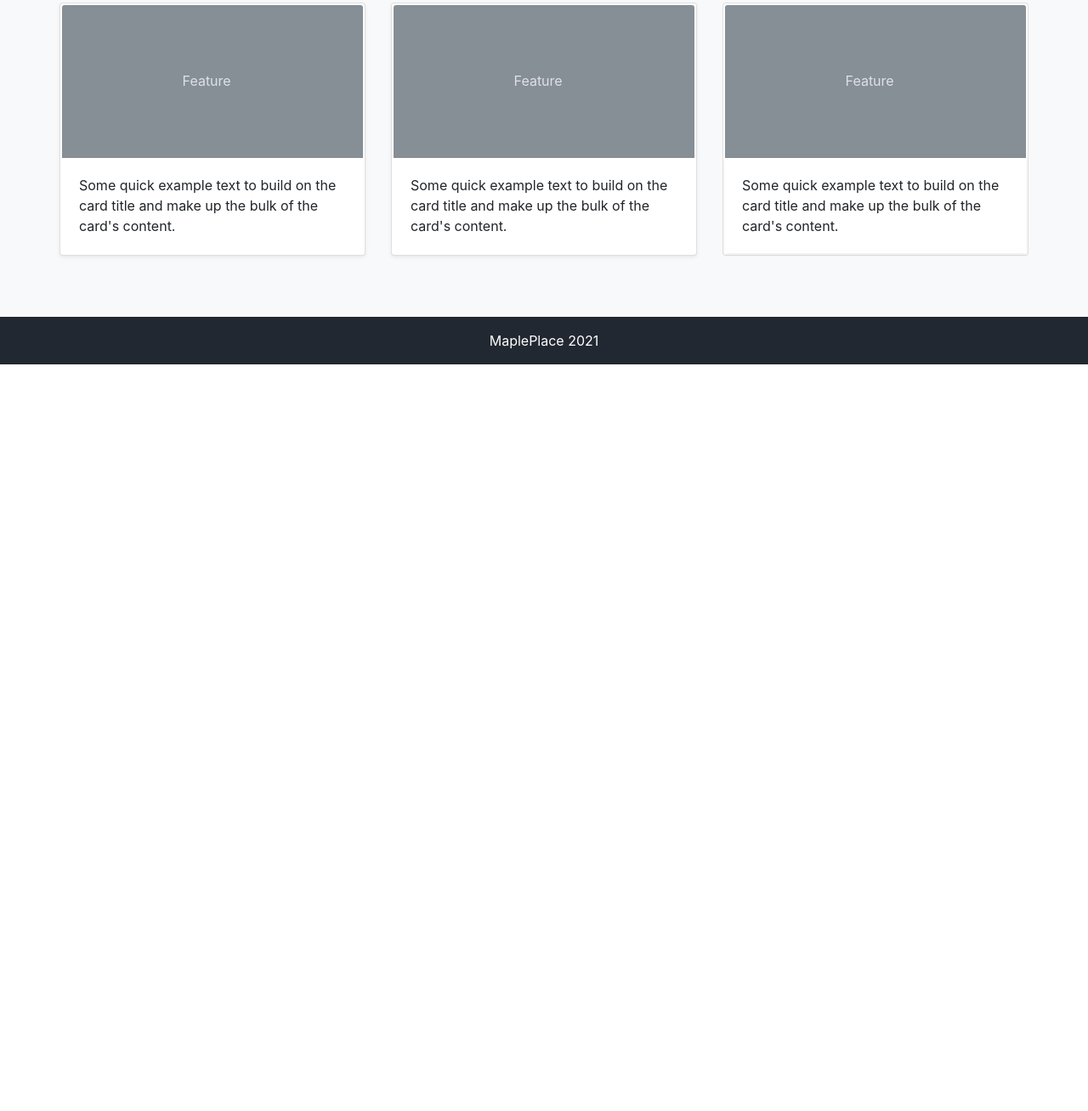
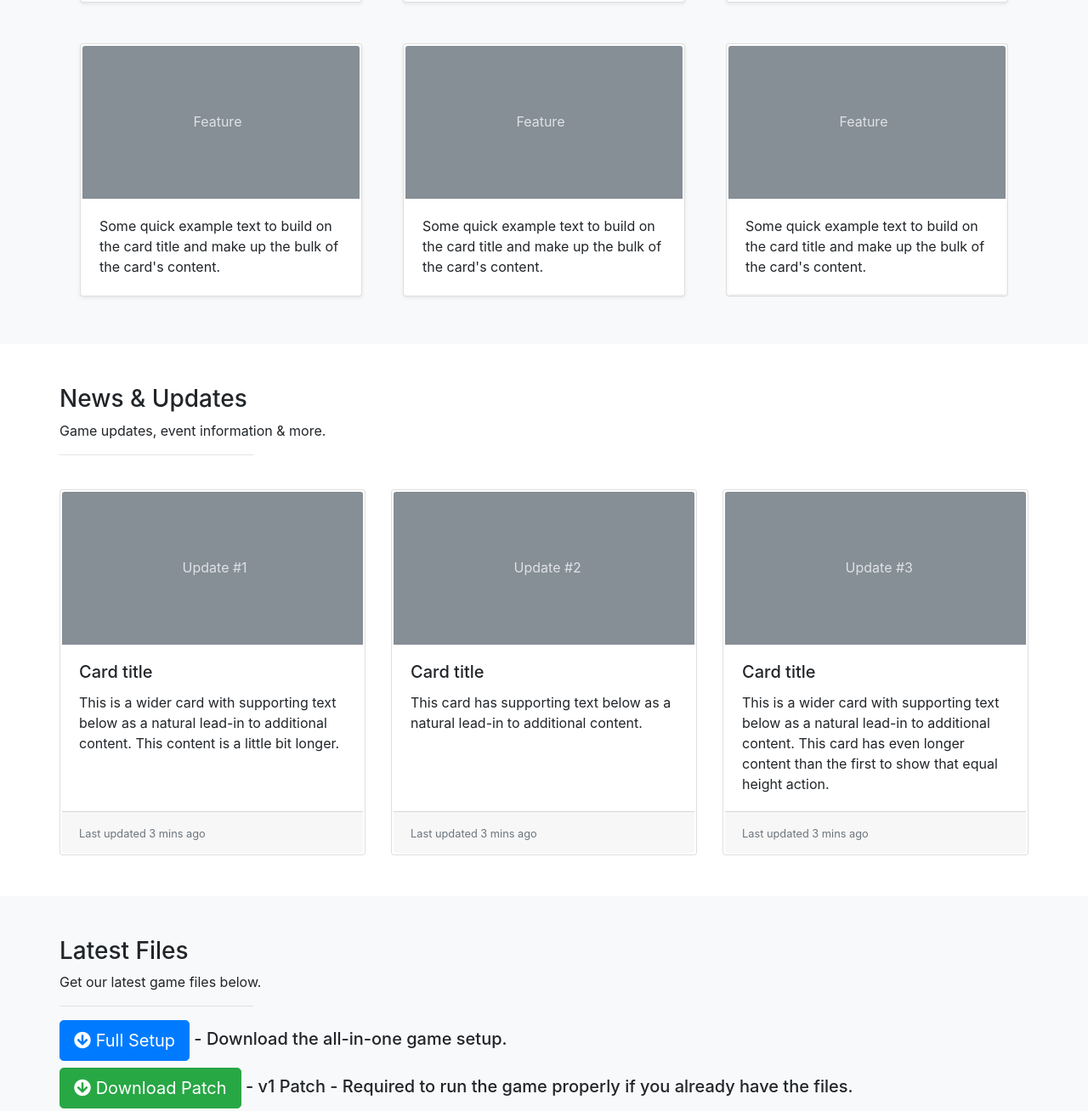
Before and after one commit to xirengfx/mapleplace-mock, a plain HTML site: page index.html in a window 1280 px wide. Shown: the part 765-2073 px from the top of the page at 85% size. Before the commit the page ends 1194 px from the top, so only its background shows below. Drawn offline with nearby package versions, Linux system fonts and the light colour scheme.

Commit message:
Add files via upload

```diff
--- a/css/styles.css
+++ b/css/styles.css
@@ -1,6 +1,6 @@
 html, body {
-width:100%;
-overflow-x:hidden;
+width: 100%;
+overflow-x: hidden;
 }
 
 footer {
@@ -11,16 +11,27 @@ footer {
   padding-bottom: 1rem;
 }
 
-.navbar {
-  background-color: #222831;
+.col {
+  padding: 0 !important;
 }
+
+.row {
+  margin: 0 !important;
+}
+
 .container {
   padding-left: 0 !important;
   padding-right: 0 !important;
 }
 
+/* NAVBAR */
+.navbar {
+  background-color: #222831;
+}
+
+
 /* MAIN */
-.features {
+.main-header {
   background-image: url('../images/bg1.png');
   background-repeat: no-repeat;
 }
@@ -33,13 +44,33 @@ footer {
   background-color: #69e0bd !important;
 }
 
+/* FEATURES */
+.features {
+  padding-bottom: 2rem;
+}
+
 .card-body {
   background-color: white;
 }
 
 .card {
   padding: 2px;
-  margin-bottom: 1.5rem;
+  margin: 1.5rem;
+}
+
+/* NEWS & UPDATES */
+.news {
+  background-color: white;
+}
+
+
+/* LATEST FILES */
+.latest-files {
+  padding-top: 3rem;
+}
+
+.download-text {
+  color: #11698e;
 }
 
 /* FOOTER */
--- a/index.html
+++ b/index.html
@@ -5,12 +5,14 @@
   <meta charset="utf-8">
   <title>MaplePlace | Home</title>
   <link rel="stylesheet" href="css/styles.css">
+  <link rel="stylesheet" href="https://use.fontawesome.com/releases/v5.15.1/css/all.css" integrity="sha384-vp86vTRFVJgpjF9jiIGPEEqYqlDwgyBgEF109VFjmqGmIY/Y4HV4d3Gp2irVfcrp" crossorigin="anonymous">
   <link rel="stylesheet" href="https://cdn.jsdelivr.net/npm/bootstrap@4.5.3/dist/css/bootstrap.min.css" integrity="sha384-TX8t27EcRE3e/ihU7zmQxVncDAy5uIKz4rEkgIXeMed4M0jlfIDPvg6uqKI2xXr2" crossorigin="anonymous">
 </head>
 
 <body>
   <header>
     <div class="navbar navbar-expand-lg navbar-dark">
+      <div class="container nav-container">
         <a class="navbar-brand" href="#">MaplePlace</a>
         <button class="navbar-toggler" type="button" data-toggle="collapse" data-target="#navbarNav">
           <span class="navbar-toggler-icon"></span>
@@ -24,7 +26,7 @@
               <a class="nav-link" href="#">Register</a>
             </li>
             <li class="nav-item">
-            <a class="nav-link" href="#">Downloads</a>
+              <a class="nav-link" href="#latest-files-section">Downloads</a>
             </li>
             <li class="nav-item">
               <a class="nav-link" href="#">Forums</a>
@@ -41,10 +43,11 @@
           </ul>
         </div>
       </div>
+    </div>
   </header>
 
   <main>
-    <div class="features">
+    <div class="main-header">
       <section class="py-5 text-start container">
         <div class="row py-lg-5">
           <div class="col-lg-6 col-md-8">
@@ -60,8 +63,8 @@
       </section>
     </div>
 
-    <div class="album py-5 bg-light">
-      <div class="container">
+    <div class="py-5 bg-light">
+      <div class="container features">
         <div class="row row-cols-1 row-cols-sm-2 row-cols-md-3 g-3">
 
           <div class="col">
@@ -144,6 +147,74 @@
 
         </div>
       </div>
+
+      <div class="news py-5">
+        <div class="container">
+          <h3>News & Updates</h3>
+          <p>Game updates, event information & more.</p>
+          <hr width="20%" align="left">
+          <div class="card-deck">
+
+            <div class="card">
+              <svg class="bd-placeholder-img card-img-top" width="100%" height="180" xmlns="http://www.w3.org/2000/svg" preserveAspectRatio="xMidYMid slice" focusable="false" role="img">
+                <title>Placeholder</title>
+                <rect width="100%" height="100%" fill="#868e96"></rect>
+                <text x="40%" y="50%" fill="#dee2e6" dy=".3em">Update #1</text>
+              </svg>
+              <div class="card-body">
+                <h5 class="card-title">Card title</h5>
+                <p class="card-text">This is a wider card with supporting text below as a natural lead-in to additional content. This content is a little bit longer.</p>
+              </div>
+              <div class="card-footer">
+                <small class="text-muted">Last updated 3 mins ago</small>
+              </div>
+            </div>
+
+            <div class="card">
+              <svg class="bd-placeholder-img card-img-top" width="100%" height="180" xmlns="http://www.w3.org/2000/svg" preserveAspectRatio="xMidYMid slice" focusable="false" role="img">
+                <title>Placeholder</title>
+                <rect width="100%" height="100%" fill="#868e96"></rect>
+                <text x="40%" y="50%" fill="#dee2e6" dy=".3em">Update #2</text>
+              </svg>
+              <div class="card-body">
+                <h5 class="card-title">Card title</h5>
+                <p class="card-text">This card has supporting text below as a natural lead-in to additional content.</p>
+              </div>
+              <div class="card-footer">
+                <small class="text-muted">Last updated 3 mins ago</small>
+              </div>
+            </div>
+
+            <div class="card">
+              <svg class="bd-placeholder-img card-img-top" width="100%" height="180" xmlns="http://www.w3.org/2000/svg" preserveAspectRatio="xMidYMid slice" focusable="false" role="img">
+                <title>Placeholder</title>
+                <rect width="100%" height="100%" fill="#868e96"></rect>
+                <text x="40%" y="50%" fill="#dee2e6" dy=".3em">Update #3</text>
+              </svg>
+              <div class="card-body">
+                <h5 class="card-title">Card title</h5>
+                <p class="card-text">This is a wider card with supporting text below as a natural lead-in to additional content. This card has even longer content than the first to show that equal height action.</p>
+              </div>
+              <div class="card-footer">
+                <small class="text-muted">Last updated 3 mins ago</small>
+              </div>
+            </div>
+
+
+          </div>
+        </div>
+      </div>
+
+      <section id="latest-files-section">
+        <div class="container latest-files">
+          <h3>Latest Files</h3>
+          <p>Get our latest game files below.</p>
+          <hr width="20%" align="left">
+          <h5><button type="button" class="btn btn-primary btn-lg"><i class="fas fa-arrow-circle-down"></i> Full Setup</button> - Download the all-in-one game setup.</h5>
+          <h5><button type="button" class="btn btn-success btn-lg"><i class="fas fa-arrow-circle-down"></i> Download Patch</button> - v1 Patch - Required to run the game properly if you already have the files.</h5>
+        </div>
+      </section>
+
   </main>
 
   <footer>
```
Lines whose indentation alone changed are shown as unchanged.
